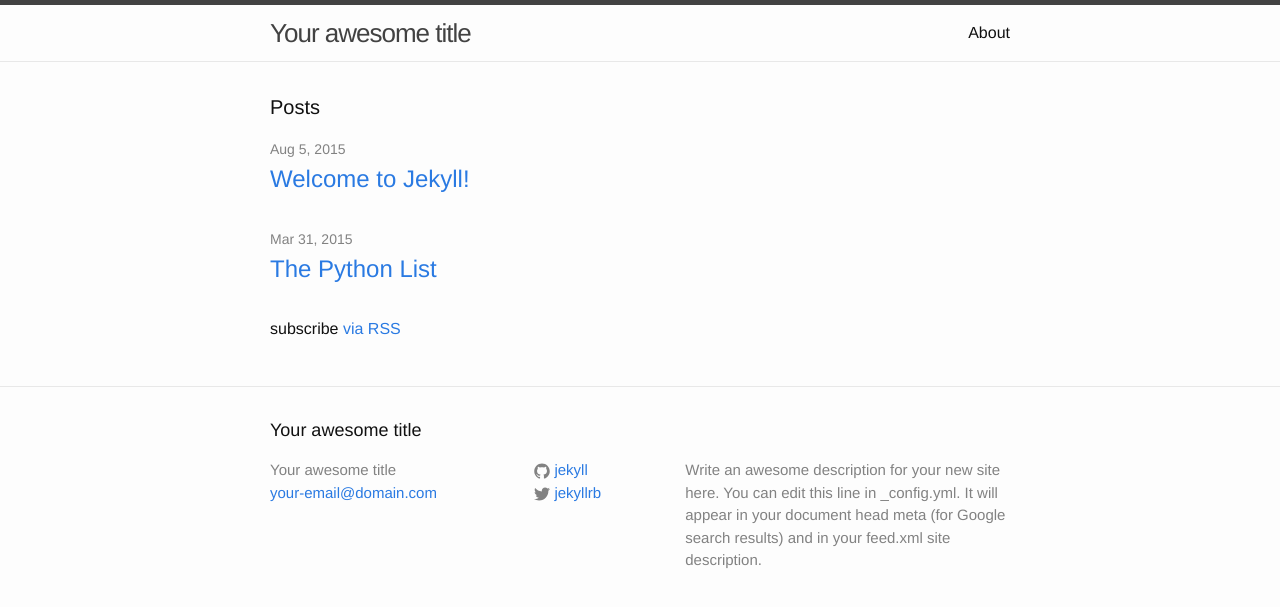
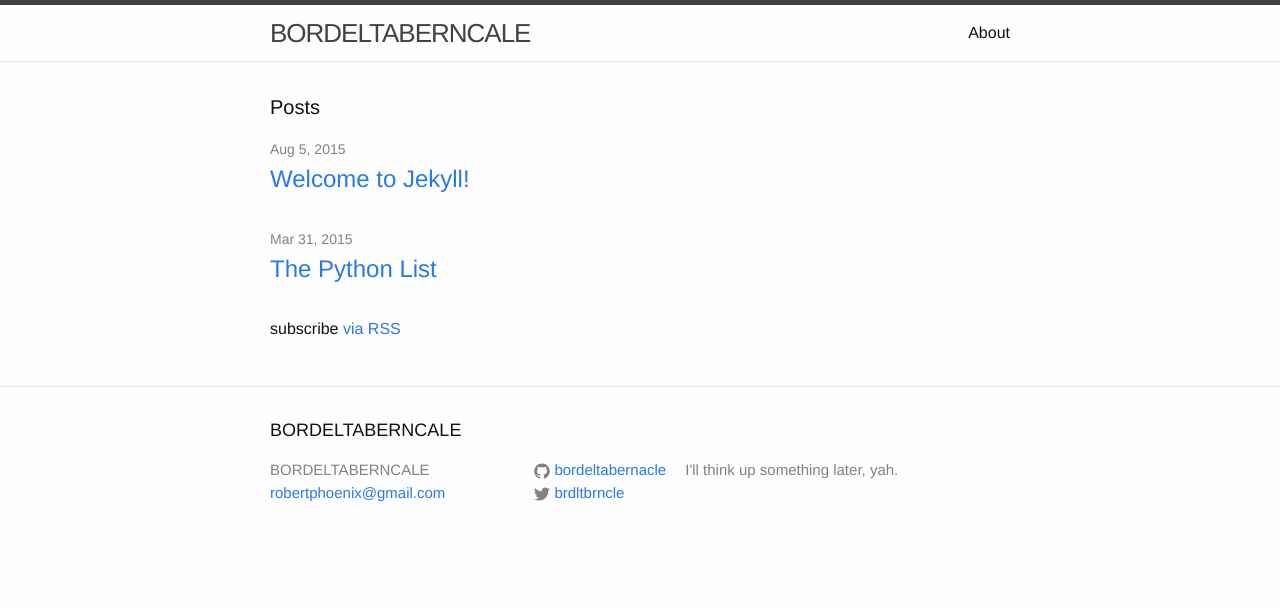
Before and after one commit to robphoenix/bordeltabernacle.github.io, a Jekyll site: the page built from index.html, in a window 1280 px wide. Shown: the top 607 px of the page. Built offline with Jekyll 4.4.1, drawn with Linux system fonts in a browser that asks for light colours.

Commit message:
updated _config.yml file

```diff
--- a/_config.yml
+++ b/_config.yml
@@ -1,14 +1,12 @@
 # Site settings
-title: Your awesome title
-email: your-email@domain.com
+title: BORDELTABERNCALE
+email: robertphoenix@gmail.com
 description: > # this means to ignore newlines until "baseurl:"
-  Write an awesome description for your new site here. You can edit this
-  line in _config.yml. It will appear in your document head meta (for
-  Google search results) and in your feed.xml site description.
+  I'll think up something later, yah.
 baseurl: "" # the subpath of your site, e.g. /blog/
-url: "http://yourdomain.com" # the base hostname & protocol for your site
-twitter_username: jekyllrb
-github_username:  jekyll
+url: "https://bordeltabernacle.github.io" # the base hostname & protocol for your site
+twitter_username: brdltbrncle
+github_username:  bordeltabernacle
 
 # Build settings
-markdown: kramdown
+markdown: GFM
```
